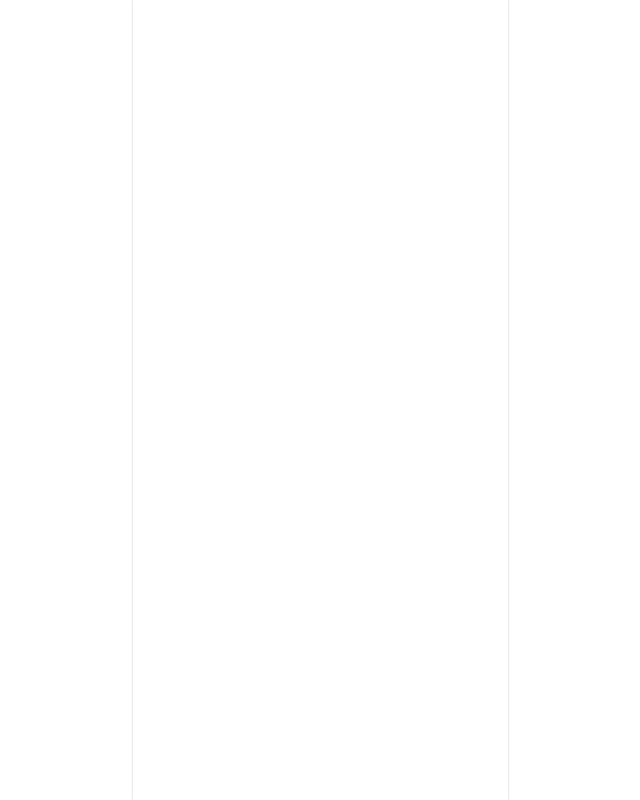
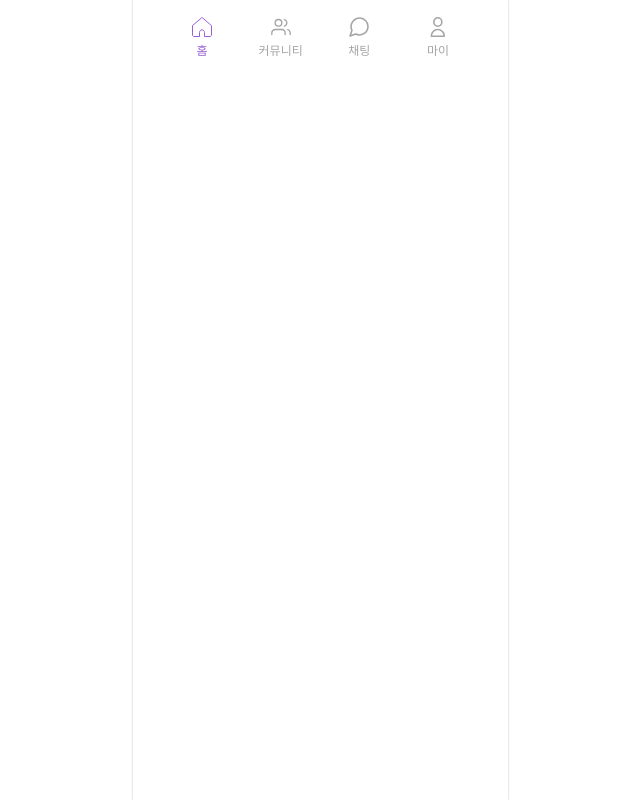
Before and after one commit to 2024-likelion-sswu/JoinUp_FE, a React (Create React App) app in the folder JoinUp_FE/fe/: page / in a window 1280 px wide. Shown: the whole page, without its empty margins (320-960 px from the left). Built offline with nearby package versions, Linux system fonts and the light colour scheme; a web font is replaced by a local one.

Commit message:
Fix: app.js 하단바 적용 오류 수정 app.js에 하단바 적용 경로 제외 방법이 잘못되어 다른 방법으로 수정

```diff
--- a/JoinUp_FE/fe/src/App.js
+++ b/JoinUp_FE/fe/src/App.js
@@ -1,21 +1,35 @@
-import { BrowserRouter, Route, Routes } from "react-router-dom";
+import { BrowserRouter, Route, Routes, useLocation } from "react-router-dom";
 import Main from "./pages/Main";
 import Footer from "./components/footer_section/Footer";
 import LoginPage from "./pages/Login/LoginPage";
 import SignupPage from "./pages/Login/SignupPage";
+import LiveChatListPage from "./pages/Taxi_chatting/LiveChatListPage";
+import LiveChatPage from "./pages/Taxi_chatting/LiveChatPage";
 
 function App() {
-  const exceptPath = ['/login', '/signup'];
+  const AppContent = () => {
+    const location = useLocation();
+    const exceptPath = ['/login', '/signup'];
+    const shouldShowFooter = !exceptPath.includes(location.pathname);
+
+    return (
+      <>
+        <Routes>
+          <Route path="/" element={<Main />} />
+          <Route path="/login" element={<LoginPage />} />
+          <Route path="/signup" element={<SignupPage />} />
+          <Route path="/livechat" element={<LiveChatListPage />} />
+          <Route path="/livechat/id" element={<LiveChatPage />} />
+        </Routes>
+        {shouldShowFooter && <Footer />}
+      </>
+    );
+  };
 
   return (
     <div className="App">
       <BrowserRouter>
-        <Routes>
-          <Route path="/" element={<Main />} />
-          <Route path="/login" element={<LoginPage />} />
-          <Route path="/signup" element={<SignupPage />} />
-        </Routes>
-        {!exceptPath && <Footer />}
+        <AppContent />
       </BrowserRouter>
     </div>
   );
```
